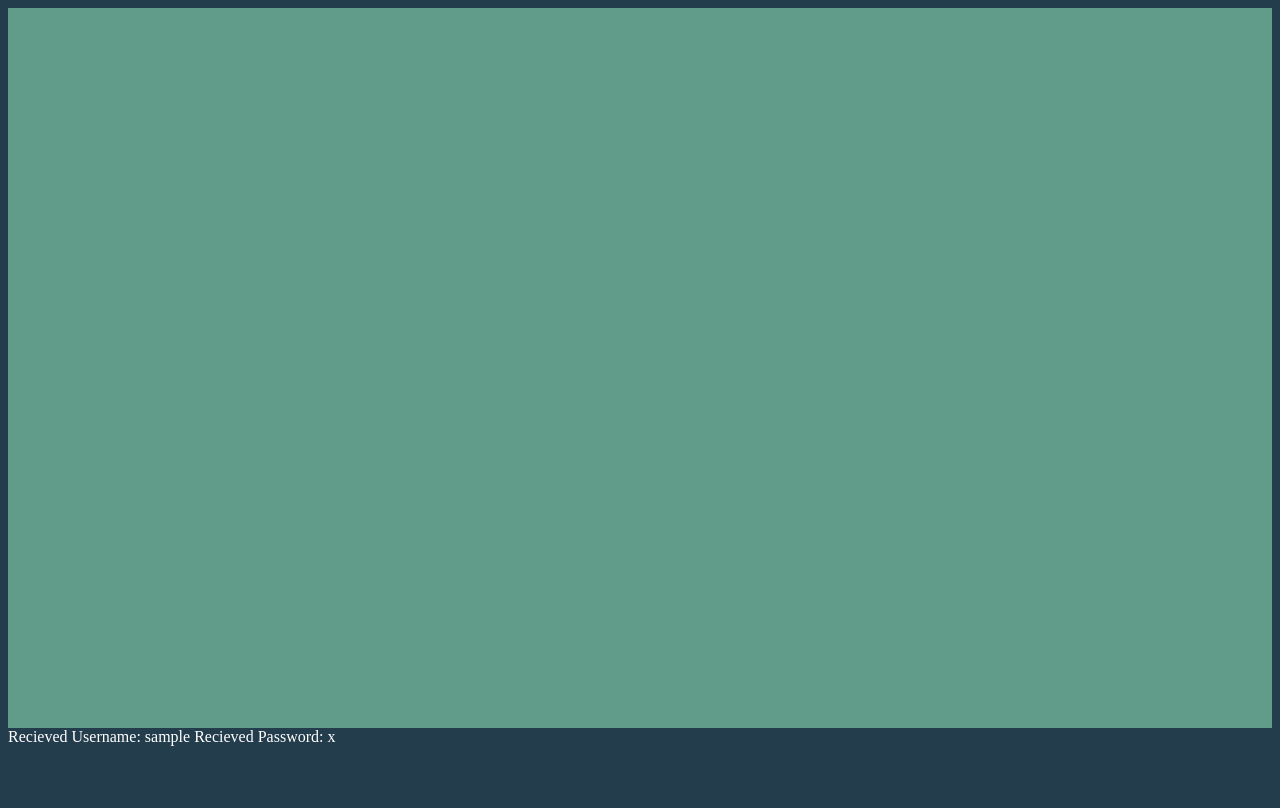
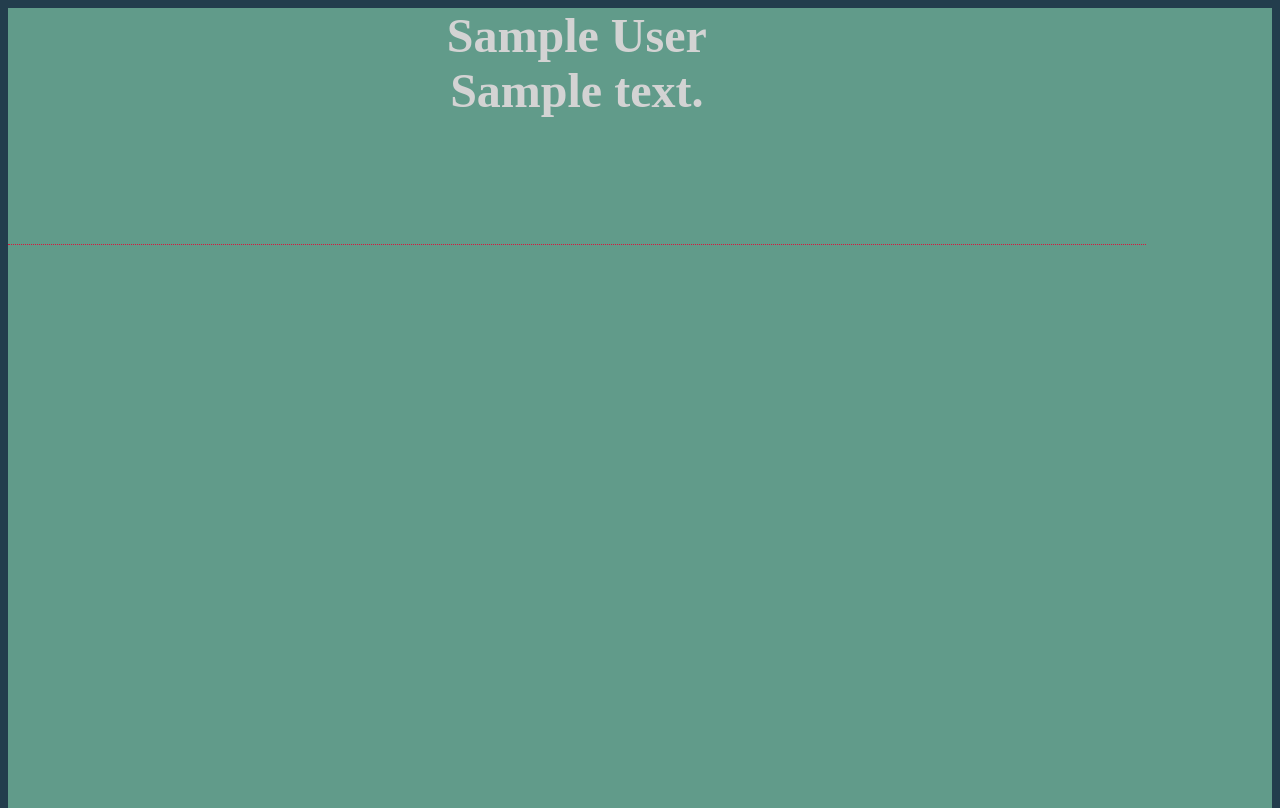
Before and after one commit to GucciGerm/Cammando_Narwhal, a Flask app: template templates/auth.html in a window 1280 px wide. Run offline with Flask 2, Linux system fonts and the light colour scheme; the template is opened without the code that fills it: most values are stand-ins (such as "Sample title", 1, 10 or a date in 2020).

Commit message:
add frontend splitting

```diff
--- a/main.py
+++ b/main.py
@@ -3,6 +3,7 @@
     Sript that starts a Flask web application
  """
 from flask import Flask, render_template, request, abort
+import json
 import subprocess
 app = Flask(__name__)
 
@@ -28,12 +29,15 @@
 	password = req_json.get("password")
 
 	result = OAUTH(username, password)
+	#get contributors
 
-	return(render_template("auth.html", username=username, password=password))
+	return(render_template("auth.html", repos=result))
 
 def OAUTH(user, pw):
 	url = "https://api.github.com/user/repos"
-	x = subprocess.check_output(["curl", "-u", "{}:{}".format(username,password), url]).decode("utf-8")
+	x = subprocess.check_output(["curl", "-u", "{}:{}".format(user,pw), url]).decode("utf-8")
+
+	return(json.loads(x))
 
 if __name__ == '__main__':
         app.run(port=5007, threaded=True)
--- a/static/styles.css
+++ b/static/styles.css
@@ -4,7 +4,13 @@
 }
 html {height: 100%;}
 body {height: 100%; background: var(--headfoot);}
-main {height: 90%; background: green;}
-footer {height: 10%; background: var(--headfoot); color: white;}
-article {height: 100%; background: #619b8a; width: 100%; float:left;}
-aside {height: 0%; background: #233d4d; width: 0%; height: 0%; float: right; display:none;}
+main {height: 100%; background: green;}
+footer {height: 0%; background: var(--headfoot); color: white;}
+article {height: 100%; background: #619b8a; width: 100%; float:left; overflow-y: scroll;}
+aside {height: 100%; background: #233d4d; width: 0%; float: right; display:none;}
+section {max-height: 60%; width: 90%; border-bottom: 1px dotted crimson; padding-bottom: 10%; }
+.repo {color: lightgray; font-size: 300%; font-weight: bold; text-align: center;}
+/*.repoName, .description {text-align: center;}*/
+
+article.repo {width: 50%; font-size: 100%;}
+aside.repo {width: 50%; display:block;}
--- a/templates/auth.html
+++ b/templates/auth.html
@@ -6,12 +6,16 @@
 </head>
 <body>
 <main>
-    <article id="interface"></article>
-    <aside id="repos"></aside>
-    <aside id="repo"></aside>
+    <article id="interface" class="repos">
+    	{% for repo in repos %}
+    	<section class="repo" data-name="{{repo.full_name}}" data-desc="{{repo.description}}" data-contributors="{{repo.contributors}}"></section>
+
+    	{% endfor %}
+    </article>
+    <aside id="repo" class="repos"></aside>
 </main>
 
-<footer>Recieved Username: {{username}} Recieved Password: {{password}}</footer>
+<footer></footer>
 
     <script type="text/javascript" src="static/functionality.js"></script>
 </body>
--- a/templates/home.html
+++ b/templates/home.html
@@ -25,6 +25,6 @@
 	</form>
 </footer>
 
-    <script type="text/javascript" src="static/functionality.js"></script>
+    <!-- <script type="text/javascript" src="static/functionality.js"></script> -->
 </body>
 </html>
```
Also changed, not shown: static/functionality.js (+30 -0 lines).
